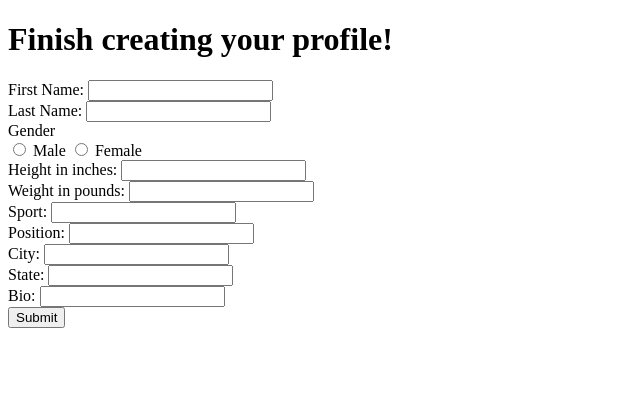
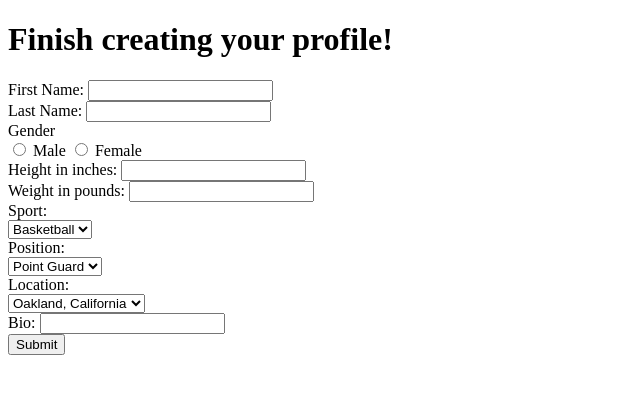
Before and after one commit to iareadrian/HB-college-athlete-recruiting, a Flask app: page /complete-student-profile in a window 1280 px wide. Shown: the top 394 px of the page, without its empty margins (0-640 px from the left). Run offline with Flask 2, Linux system fonts and the light colour scheme.

Commit message:
Testing dropdown menus for completing student profiles

```diff
--- a/templates/complete-student-profile.html
+++ b/templates/complete-student-profile.html
@@ -30,21 +30,24 @@
         <label for="weight">Weight in pounds:</label>
         <input type="text" id="weight" name="weight">
     </div>
-    <div><!--dropdown menu-->
-        <label for="sport">Sport:</label>
-        <input type="text" id="sport" name="sport">
+    <label for="sport">Sport:</label>
+    <div id="sport"><!--dropdown menu-->
+        <select name="sport" id="sport">
+            <option value="basketball">Basketball</option>
+        </select>
     </div>
-    <div><!--dropdown menu-->
-        <label for="position">Position:</label>
-        <input type="text" id="position" name="position">
+    <label for="position">Position:</label>
+    <div id="position"><!--dropdown menu-->
+        <select name="position" id="position">
+            <option value="1">Point Guard</option>
+        </select>
     </div>
-    <div><!--dropdown menu label box 'location'-->
-        <label for="city">City:</label>
-        <input type="text" id="" name="city">
-    </div>
-    <div>
-        <label for="state">State:</label>
-        <input type="text" id="" name="state">
+    <label for="location">Location:</label>
+    <div id="location"><!--dropdown menu label box 'location'-->
+        <select name="location" id="location">
+            <option value="1">Oakland, California</option>
+            <option value="2">Berkeley, California</option>
+        </select>
     </div>
     <div>
         <label for="bio">Bio:</label>
--- a/templates/student-profile.html
+++ b/templates/student-profile.html
@@ -5,4 +5,5 @@
 {% block body %}
 <h1>Student profile data should be displayed here</h1>
 <h1>{{ student.fname }} {{ student.student_id }}</h1>
+<h2>{{ student.position.position_name }}</h2>
 {% endblock %}
```
